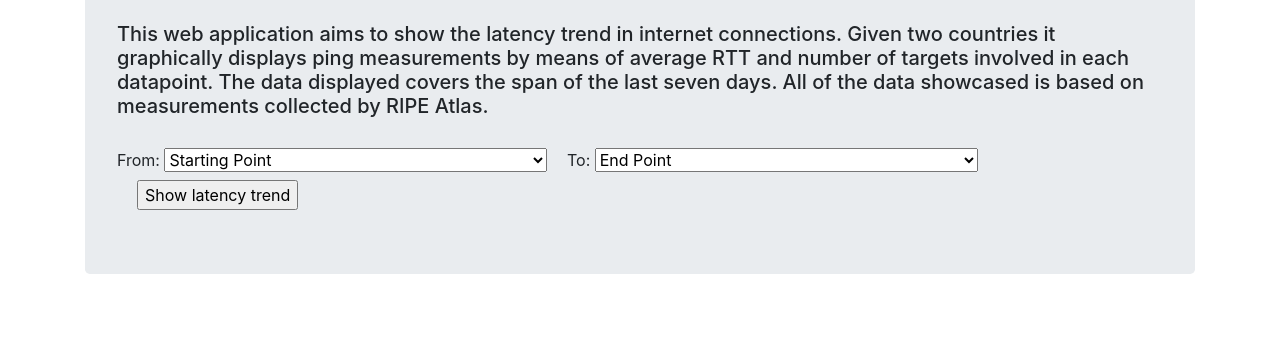
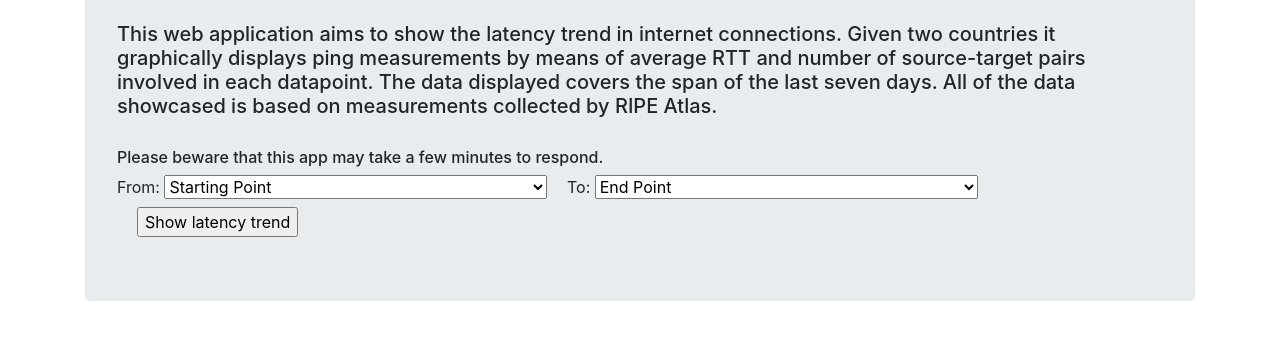
Before and after one commit to sisa213/LatencyRIPEAtlas, a website: page index.html in a window 1280 px wide. Shown: the part 165-504 px from the top of the page. Drawn offline with nearby package versions, Linux system fonts and the light colour scheme.

Commit message:
description updated

```diff
--- a/index.html
+++ b/index.html
@@ -28,9 +28,10 @@
     <div class="jumbotron">
       <h1>Latency trend in Internet connections</h1>
       <h5>This web application aims to show the latency trend in internet connections. Given two countries it graphically
-         displays ping measurements by means of average RTT and number of targets involved in each datapoint.
+         displays ping measurements by means of average RTT and number of source-target pairs involved in each datapoint.
          The data displayed covers the span of the last seven days. All of the data showcased is based on measurements
           collected by RIPE Atlas.</h5>
+      <h6>Please beware that this app may take a few minutes to respond.</h6>
       <form action="http://localhost:8080" method="POST">
         <label for="from_country">From:</label>
         <select id="from_country" name="from_country" required>
```
